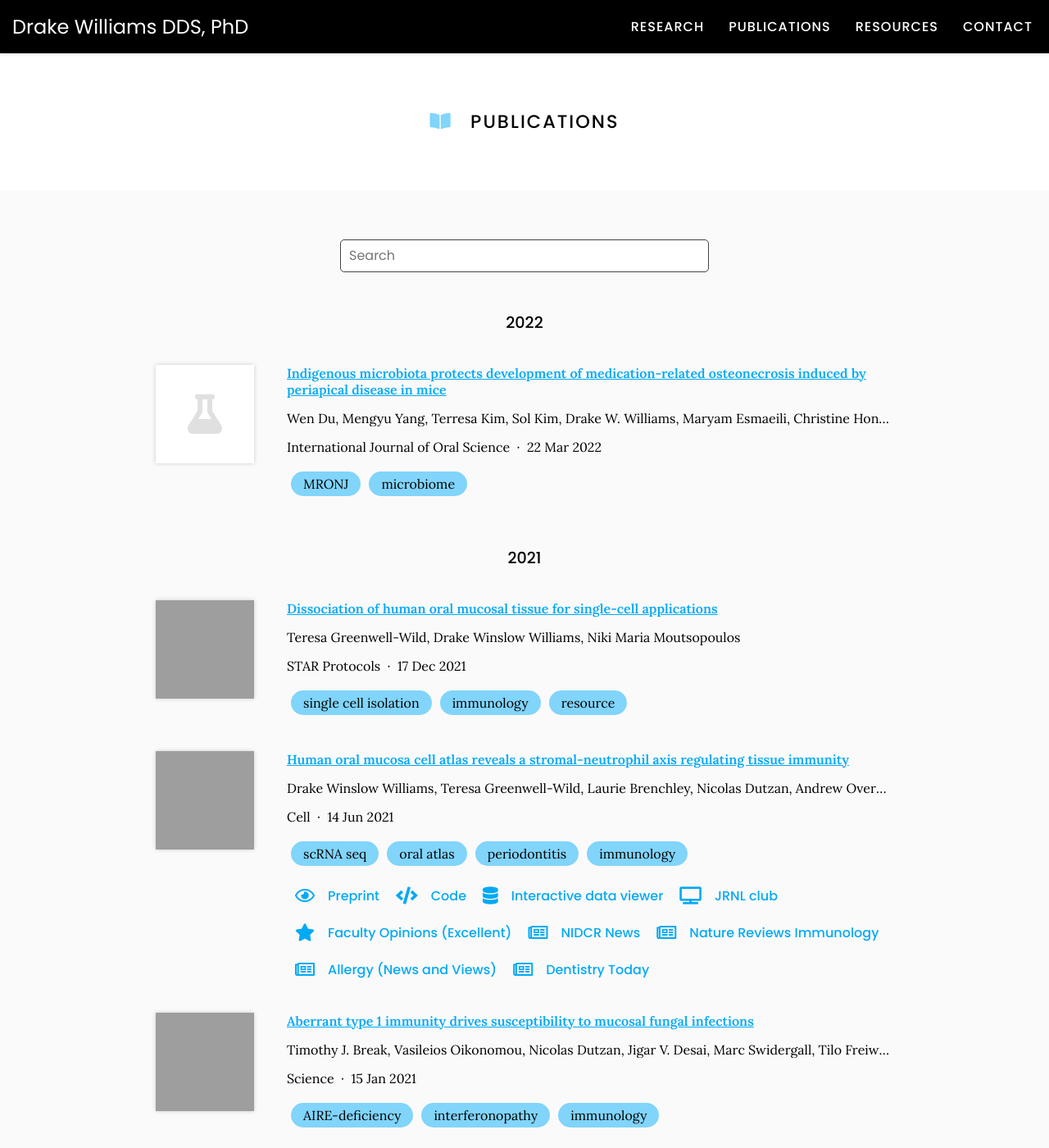
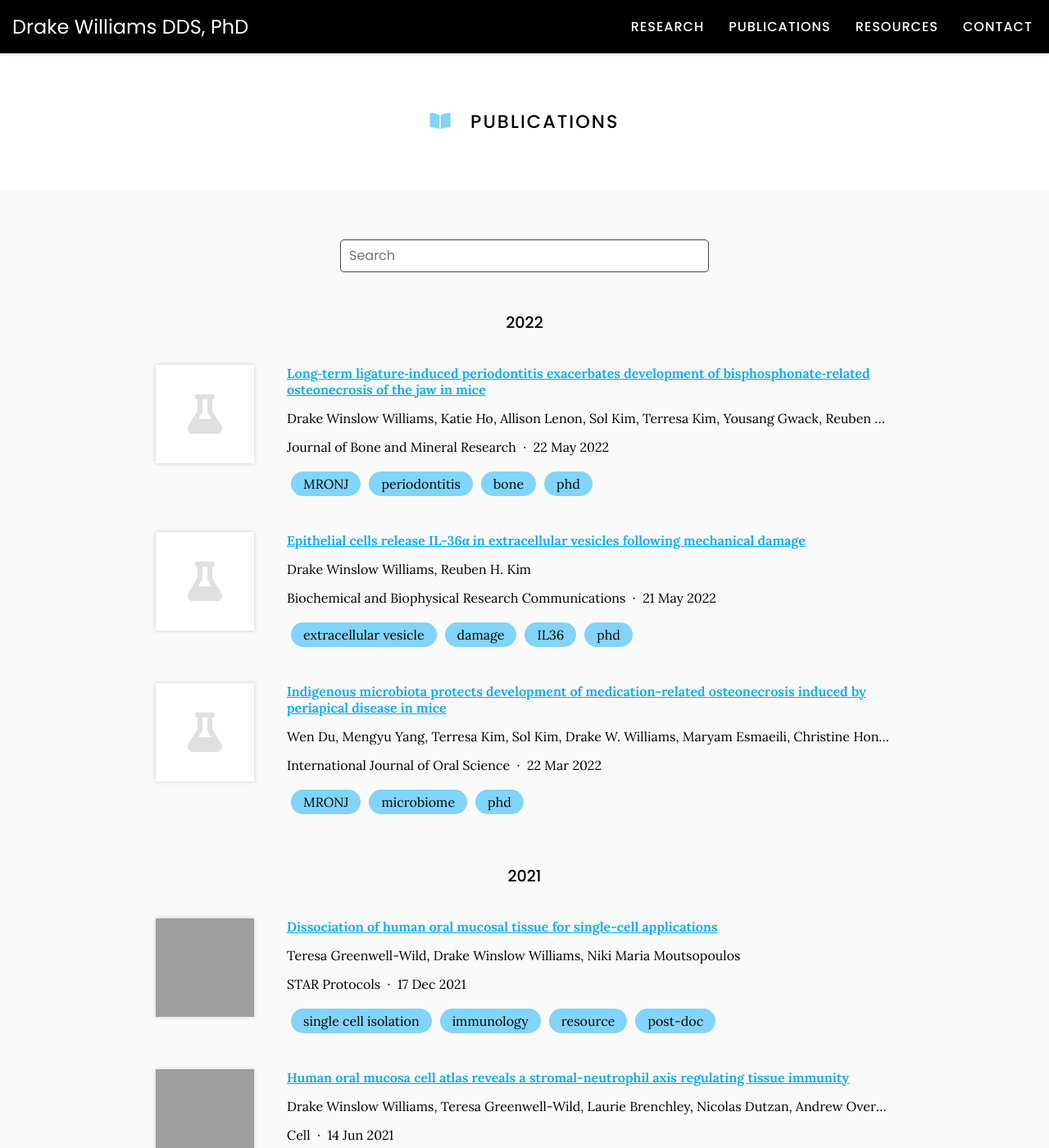
Before and after one commit to williamsdrake/williamsdrake.github.io, a Jekyll site: the page built from publications/index.md, in a window 1280 px wide and 1400 px high. Shown: the whole window at 82% size. Built offline with Jekyll 4.4.1, drawn with Linux system fonts in a browser that asks for light colours; nearby versions of some CDN libraries; some of the changed text lies outside the part shown; grey boxes are pictures that could not be loaded.

Commit message:
Generate citations

```diff
--- a/_data/citations.yaml
+++ b/_data/citations.yaml
@@ -1,5 +1,38 @@
 # GENERATED AUTOMATICALLY, DO NOT EDIT
 
+- id: doi:10.1002/jbmr.4614
+  title: "Long\u2010term ligature\u2010induced periodontitis exacerbates development\
+    \ of bisphosphonate\u2010related osteonecrosis of the jaw in mice"
+  authors:
+  - Drake Winslow Williams
+  - Katie Ho
+  - Allison Lenon
+  - Sol Kim
+  - Terresa Kim
+  - Yousang Gwack
+  - Reuben H. Kim
+  publisher: Journal of Bone and Mineral Research
+  date: '2022-05-22'
+  link: https://doi.org/gp9tkn
+  tags:
+  - MRONJ
+  - periodontitis
+  - bone
+  - phd
+- id: doi:10.1016/j.bbrc.2022.02.088
+  title: "Epithelial cells release IL-36\u03B1 in extracellular vesicles following\
+    \ mechanical damage"
+  authors:
+  - Drake Winslow Williams
+  - Reuben H. Kim
+  publisher: Biochemical and Biophysical Research Communications
+  date: '2022-05-21'
+  link: https://doi.org/gp9tkp
+  tags:
+  - extracellular vesicle
+  - damage
+  - IL36
+  - phd
 - id: doi:10.1038/s41368-022-00166-4
   title: Indigenous microbiota protects development of medication-related osteonecrosis
     induced by periapical disease in mice
@@ -21,6 +54,7 @@
   tags:
   - MRONJ
   - microbiome
+  - phd
 - id: doi:10.1016/j.xpro.2021.100908
   title: Dissociation of human oral mucosal tissue for single-cell applications
   authors:
@@ -35,6 +69,7 @@
   - single cell isolation
   - immunology
   - resource
+  - post-doc
 - id: doi:10.1016/j.cell.2021.05.013
   title: Human oral mucosa cell atlas reveals a stromal-neutrophil axis regulating
     tissue immunity
@@ -61,6 +96,7 @@
   - oral atlas
   - periodontitis
   - immunology
+  - post-doc
   extra-links:
   - type: preprint
     link: https://www.biorxiv.org/content/10.1101/2021.04.06.438702v1
@@ -143,6 +179,7 @@
   - AIRE-deficiency
   - interferonopathy
   - immunology
+  - post-doc
   extra-links:
   - type: opinion
     link: https://doi.org/10.3410/f.739361046.793582190
@@ -178,12 +215,13 @@
   publisher: Nature
   date: '2020-09-23'
   link: https://doi.org/gj29x8
-  image: images/nature.png
+  image: https://pbs.twimg.com/profile_images/1393206230152327170/QnzohDIu_400x400.jpg
   tags:
   - microbiome
   - neurodevelopment
   - metabolite
   - maternal-fetal
+  - post-doc
   extra-links:
   - type: podcast
     link: https://www.microbe.tv/twin/twin-15/
@@ -235,6 +273,7 @@
   - microbiome
   - periodontitis
   - bone
+  - phd
   extra-links:
   - type: press
     link: https://doi.org/10.1177/0022034520918536
@@ -305,6 +344,7 @@
   - K mycobacteriophage
   - sequencing
   - resource
+  - phd
 - id: doi:10.1016/j.ajpath.2018.06.019
   title: "Removal of Pre-Existing Periodontal Inflammatory Condition before Tooth\
     \ Extraction Ameliorates Medication-Related Osteonecrosis of the Jaw\u2013Like\
@@ -330,6 +370,7 @@
   - MRONJ
   - periodontitis
   - bone
+  - phd
   extra-links:
   - type: press
     link: https://doi.org/10.1016/j.ajpath.2018.08.001
@@ -358,6 +399,7 @@
   - IL36
   - collagen
   - bone
+  - phd
 - id: doi:10.1111/acel.12364
   title: Regulation of p53 during senescence in normal human keratinocytes
   authors:
@@ -380,6 +422,7 @@
   - senescence
   - p53
   - epigenetics
+  - phd
 - id: doi:10.1016/j.ajpath.2014.07.010
   title: "Impaired Bone Resorption and Woven Bone Formation Are Associated with Development\
     \ of Osteonecrosis of the Jaw-Like Lesions by Bisphosphonate and Anti\u2013Receptor\
@@ -406,6 +449,7 @@
   - MRONJ
   - bone
   - RANKL
+  - phd
   extra-links:
   - type: press
     link: https://newsroom.ucla.edu/releases/study-by-ucla-scientists-reveals-new-findings-about-cause-of-lesions-around-jaw-bone
@@ -438,6 +482,7 @@
   - HEMA
   - wound healing
   - dental pulp stem cells
+  - pre-phd
 - id: doi:10.1016/j.joen.2012.09.006
   title: Camphorquinone Inhibits Odontogenic Differentiation of Dental Pulp Cells
     and Triggers Release of Inflammatory Cytokines
@@ -460,6 +505,7 @@
   - Camphorquinone
   - dental pulp stem cells
   - wound healing
+  - pre-phd
 - id: doi:10.1177/0022034511402995
   title: Bisphosphonates Induce Senescence in Normal Human Oral Keratinocytes
   authors:
@@ -482,3 +528,4 @@
   - bisphosphonate
   - senescence
   - oral fibroblasts
+  - pre-phd
```
